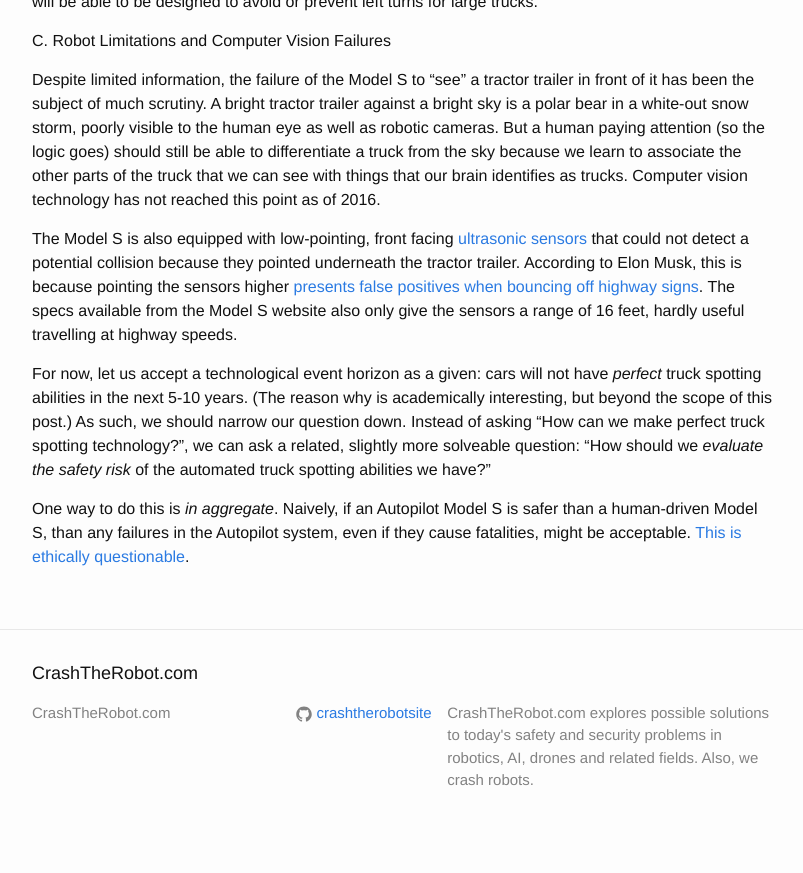
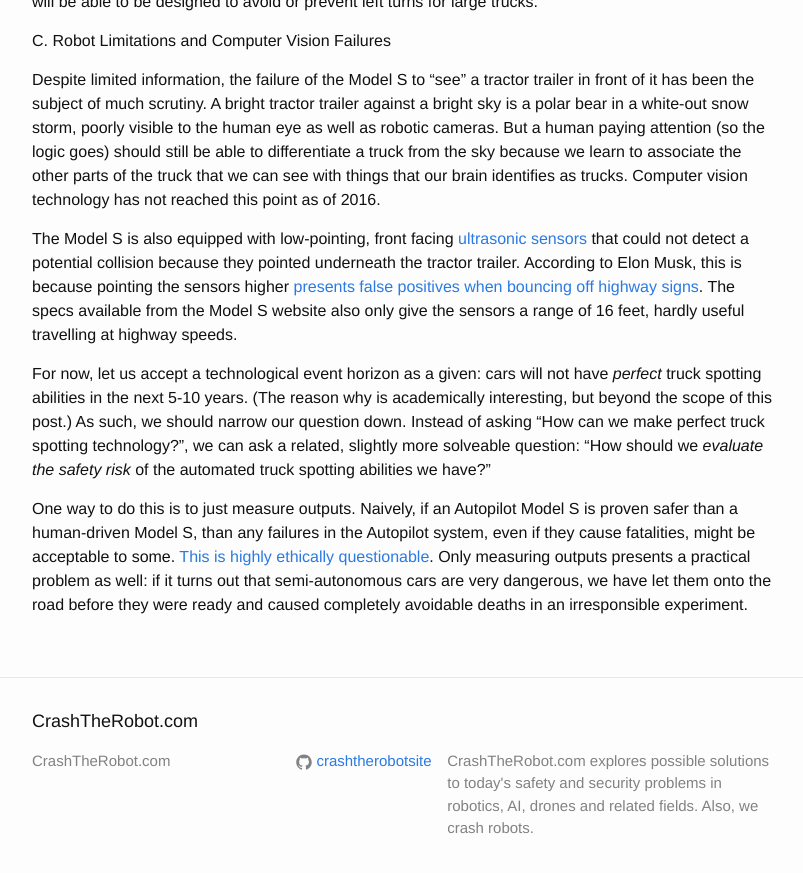
Before and after one commit to crashtherobotsite/crashtherobotsite, a Jekyll site: the page built from _posts/2016-07-18-what-the-tesla-fatality-can-teach-us-about-how-to-test-robots.markdown, in a window 1280 px wide and 900 px high, scrolled down 2747 px. Shown: the top 873 px of the window, without its empty margins (238-1041 px from the left). Built offline with Jekyll 4.4.1, drawn with Linux system fonts in a browser that asks for light colours; before the commit the page ends 3599 px from its top, so only the background shows below that.

Commit message:
Save point for Tesla fatality

```diff
--- a/_posts/2016-07-18-what-the-tesla-fatality-can-teach-us-about-how-to-test-robots.markdown
+++ b/_posts/2016-07-18-what-the-tesla-fatality-can-teach-us-about-how-to-test-robots.markdown
@@ -51,4 +51,4 @@
 
 For now, let us accept a technological event horizon as a given: cars will not have *perfect* truck spotting abilities in the next 5-10 years. (The reason why is academically interesting, but beyond the scope of this post.) As such, we should narrow our question down. Instead of asking "How can we make perfect truck spotting technology?", we can ask a related, slightly more solveable question: "How should we *evaluate the safety risk* of the automated truck spotting abilities we have?"
 
-One way to do this is *in aggregate*. Naively, if an Autopilot Model S is safer than a human-driven Model S, than any failures in the Autopilot system, even if they cause fatalities, might be acceptable. [This is ethically questionable](http://spectrum.ieee.org/cars-that-think/transportation/self-driving/tesla-autopilot-crash-why-we-should-worry-about-a-single-death).
+One way to do this is to just measure outputs. Naively, if an Autopilot Model S is proven safer than a human-driven Model S, than any failures in the Autopilot system, even if they cause fatalities, might be acceptable to some. [This is highly ethically questionable](http://spectrum.ieee.org/cars-that-think/transportation/self-driving/tesla-autopilot-crash-why-we-should-worry-about-a-single-death).  Only measuring outputs presents a practical problem as well: if it turns out that semi-autonomous cars are very dangerous, we have let them onto the road before they were ready and caused completely avoidable deaths in an irresponsible experiment.
```
